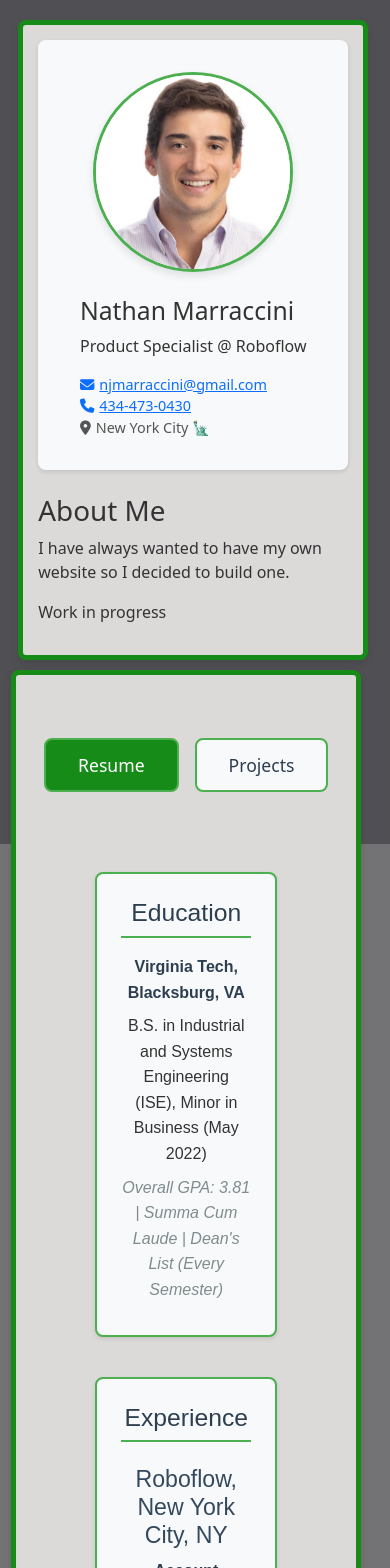
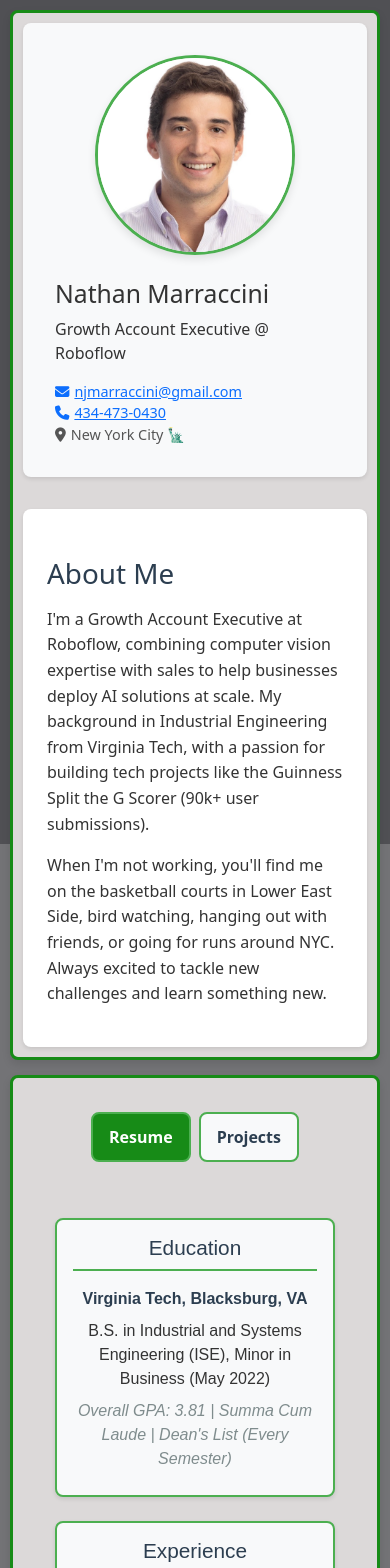
Before and after one commit to nathan-marraccini/nathanmarraccini-website, a React (Vite) app: page / in a window 390 px wide. Shown: the top 1568 px of the page. Built offline with nearby package versions, Linux system fonts and the light colour scheme.

Commit message:
fixing it up

```diff
--- a/src/App.css
+++ b/src/App.css
@@ -22,17 +22,17 @@ html, body {
   display: flex;
   flex-direction: row;
   gap: 20px;
-  width: 90%;
+  width: 95%; /* Controls overall width of both sections */
   align-items: flex-start;
-  margin-left: -5%; /* Move the entire layout slightly to the left */
+  margin-left: -5%; /* Moves everything slightly left */
 }
 
 /* Resume Section */
 .resume-section {
-  flex: 4; /* Increased from 3 to 4 */
+  flex: 4; /* Controls relative width - larger number = more space */
   background-color: #dcd9d9;
   color: #333;
-  padding: 20px;
+  padding: 20px; /* Controls internal spacing */
   border-radius: 8px;
   box-shadow: 0 4px 8px rgba(0, 0, 0, 0.1);
   border: 10px solid rgb(23, 139, 23);
@@ -40,41 +40,60 @@ html, body {
 
 /* Bio Section */
 .bio-section {
-  flex: 0.8; /* Decreased from 1 to 0.8 */
+  flex: 0.90; /* Controls relative width - smaller number = less space */
   background-color: #dcd9d9;
   color: #333;
   display: flex;
   flex-direction: column;
   justify-content: flex-start;
   align-items: center;
-  padding: 20px;
+  padding: 20px; /* Controls internal spacing */
   border-radius: 8px;
   box-shadow: 0 4px 8px rgba(0, 0, 0, 0.1);
   border: 10px solid rgb(23, 139, 23);
-  margin-left: 2%; /* Add some margin to move it more to the left */
+  margin-left: 2%; /* Moves bio section more to the left */
 }
 
 /* Responsive Styles for Mobile */
 @media (max-width: 768px) {
   .main-layout {
-    flex-direction: column; /* Stack elements vertically on mobile */
-    width: 100%; /* Full width for mobile */
-    gap: 10px; /* Reduce spacing */
+    flex-direction: column;
+    width: 95%;
+    gap: 15px;
+    margin-left: 0;
   }
 
   .resume-section,
   .bio-section {
-    flex: none; /* Remove flex-grow */
-    width: 100%; /* Take up full width on mobile */
-    padding: 15px; /* Reduce padding */
-    border-width: 5px; /* Thinner borders on smaller screens */
+    flex: none;
+    width: 100%;
+    padding: 15px;
+    border-width: 5px;
+    margin-left: 0;
   }
 
   .resume-section {
-    order: 2; /* Show the resume below the bio */
+    order: 2;
   }
 
   .bio-section {
-    order: 1; /* Show the bio first */
+    order: 1;
+  }
+
+  .app-container {
+    padding: 10px;
   }
 }
+
+/* Additional breakpoint for very small devices */
+@media (max-width: 480px) {
+  .main-layout {
+    width: 100%;
+  }
+
+  .resume-section,
+  .bio-section {
+    padding: 10px;
+    border-width: 3px;
+  }
+}
--- a/src/components/Bio.css
+++ b/src/components/Bio.css
@@ -49,3 +49,27 @@
 .main-content {
   margin-top: 20px;
 }
+
+.about-section {
+  margin-top: 2rem;
+  padding: 1.5rem;
+  background-color: white;
+  border-radius: 8px;
+  box-shadow: 0 2px 4px rgba(0, 0, 0, 0.1);
+}
+
+.about-content {
+  text-align: left;
+  color: #333;
+}
+
+.about-content p {
+  margin-bottom: 1rem;
+  line-height: 1.6;
+}
+
+.about-section h1 {
+  color: #2c3e50;
+  margin-bottom: 1rem;
+  text-align: left;
+}
--- a/src/components/Bio.tsx
+++ b/src/components/Bio.tsx
@@ -8,11 +8,11 @@ const Bio = () => {
     <div className="bio-outer-container">
       <div className="bio-card">
         <div className="profile-picture">
-          <img src={profilePic} alt="Profile"/>
+          <img src={profilePic} alt="Profile" />
         </div>
         <div className="bio-content">
           <h2 className="bio-name">Nathan Marraccini</h2>
-          <p className="bio-title">Product Specialist @ Roboflow</p>
+          <p className="bio-title">Growth Account Executive @ Roboflow</p>
           <div className="contact-info">
             <a href="mailto:njmarraccini@gmail.com" className="contact-link">
               <i className="fas fa-envelope"></i>
@@ -33,10 +33,20 @@ const Bio = () => {
       <div className="about-section">
         <br />
         <h1>About Me</h1>
-        <p>
-          I have always wanted to have my own website so I decided to build one.
-        </p>
-        <p className="wip-text">Work in progress</p>
+        <div className="about-content">
+          <p>
+            I'm a Growth Account Executive at Roboflow, combining computer vision expertise
+            with sales to help businesses deploy AI solutions at scale.
+            My background in Industrial Engineering from Virginia Tech, with a
+            passion for building tech projects like the Guinness Split the G Scorer
+            (90k+ user submissions).
+          </p>
+          <p>
+            When I'm not working, you'll find me on the basketball
+            courts in Lower East Side, bird watching, hanging out with friends, or going for runs around NYC. Always excited
+            to tackle new challenges and learn something new.
+          </p>
+        </div>
       </div>
     </div>
   );
--- a/src/components/Projects.tsx
+++ b/src/components/Projects.tsx
@@ -7,29 +7,41 @@ const Projects = () => {
   return (
     <div className="projects-container">
       <section>
-        <h2>Guinness SplitScorer (SplitTheG.dev)</h2>
+        <h2>
+          Guinness SplitScorer (
+          <a
+            href="https://splittheg.dev"
+            target="_blank"
+            rel="noopener noreferrer"
+          >
+            splittheg.dev
+          </a>
+          )
+        </h2>
         <p>
           <em>Personal Project</em>
         </p>
         <p>
-          <strong>Users: 90,000+ • Countries: 75+</strong>
+          <strong>Submissions: 90,000+ • Countries: 75+</strong>
         </p>
-        <p>
-          Built a React single-page app that uses computer vision to analyze and
-          score the quality of Guinness "splits" in real time
-        </p>
-        <p>
-          Integrated Supabase for authentication, real-time database, storage,
-          and edge functions; deployed globally on Fly.io to maintain sub-second
-          latency
-        </p>
-        <p>
-          Designed and trained a custom CV model (TensorFlow/PyTorch) to process
-          user-uploaded video frames and compute pour-quality scores
-        </p>
+        <ul>
+          <li>
+            Built a React app that uses computer vision to analyze and score the
+            quality of Guinness "splits" in real time
+          </li>
+          <li>
+            Integrated Supabase for real-time database, storage, and edge
+            functions; deployed globally on Fly.io
+          </li>
+          <li>
+            Designed and trained a custom CV model to process user-uploaded
+            pictures of Guinness pours and displayed a score for how well they
+            split the G
+          </li>
+        </ul>
         <p>
           <strong>Technologies:</strong> React · Supabase · Fly.io · Python ·
-          OpenCV · TensorFlow/PyTorch · Docker · JavaScript
+          OpenCV · Roboflow · Docker · JavaScript
         </p>
       </section>
 
@@ -77,9 +89,7 @@ const Projects = () => {
 
       <section>
         <h2>Bitcoin Analysis and Visualization</h2>
-        <p>
-          <em>March 2023 - Present</em>
-        </p>
+        <em>Personal Project</em>
         <ul>
           <li>
             Developed a data pipeline using AWS Lambda and Beautiful Soup to
@@ -94,16 +104,16 @@ const Projects = () => {
 
       <section>
         <h2>NBA Game Predictions</h2>
-        <p>
-          <em>December 2022 - April 2023</em>
-        </p>
+        <em>Personal Project</em>
         <ul>
           <li>
             Scraped data for 2460 NBA games and used scikit-learn's
-            RandomForestClassifier for prediction
+            RandomForestClassifier to create a model that predicted the outcome
+            of each game ATS (against the spread).
           </li>
           <li>
-            Achieved 61% accuracy against the spread by the end of the season
+            Achieved 61% accuracy against the spread by the end of the season,
+            running the model on a daily basis and against 53 games total.
           </li>
         </ul>
       </section>
--- a/src/components/Resume.css
+++ b/src/components/Resume.css
@@ -1,13 +1,13 @@
 /* src/components/Resume.css */
 .resume-outer-container {
     width: 100%;
-    max-width: 1200px;
+    max-width: 1800px;
     margin: 0 auto;
     padding: 2rem;
 }
 
 .resume-container {
-    max-width: 800px;
+    max-width: 1400px;
     margin: 0 auto;
     padding: 2rem;
     font-family: Arial, sans-serif;
@@ -15,7 +15,7 @@
 
 .resume-container section {
     margin-bottom: 2.5rem;
-    padding: 1.5rem;
+    padding: 2rem;
     border-radius: 8px;
     background-color: #f8f9fa;
     box-shadow: 0 2px 4px rgba(0, 0, 0, 0.1);
@@ -62,3 +62,58 @@
 .resume-container em {
     color: #7f8c8d;
 }
+
+/* Mobile Responsive Styles */
+@media (max-width: 768px) {
+  .resume-outer-container {
+    padding: 1rem;
+  }
+
+  .resume-container {
+    max-width: 100%;
+    padding: 1rem;
+  }
+
+  .resume-container section {
+    padding: 1.5rem;
+    margin-bottom: 1.5rem;
+  }
+
+  .resume-container h1 {
+    font-size: 1.8rem;
+    margin-bottom: 1.5rem;
+  }
+
+  .resume-container h2 {
+    font-size: 1.4rem;
+  }
+
+  .resume-container h3 {
+    font-size: 1.2rem;
+  }
+
+  .resume-container p,
+  .resume-container li {
+    font-size: 1rem;
+    line-height: 1.5;
+  }
+}
+
+/* Very small devices */
+@media (max-width: 480px) {
+  .resume-container section {
+    padding: 1rem;
+  }
+
+  .resume-container h1 {
+    font-size: 1.6rem;
+  }
+
+  .resume-container h2 {
+    font-size: 1.3rem;
+  }
+
+  .resume-container h3 {
+    font-size: 1.1rem;
+  }
+}
--- a/src/components/Resume.tsx
+++ b/src/components/Resume.tsx
@@ -43,10 +43,10 @@ const Resume = () => {
                 Helping build out the sales motion for Growth and Starter Plan
                 customers ($5M+ in combined ARR and annualized MRR)
               </li>
-              <li>110% quota attainment in 2025</li>
+              <li>112% quota attainment across Q4 '24 and Q1 '25</li>
               <li>
-                Built out reporting using GCP BiqQuery for Growth sales reps reps to monitor
-                account credit usage.
+                Built out reporting using GCP BiqQuery for Growth Sales reps to
+                monitor and promote account level credit usage.
               </li>
             </ul>
             <p>
@@ -71,7 +71,7 @@ const Resume = () => {
                 Consumer Privacy Act (CCPA) obligations.
               </li>
               <li>
-                Built process documentation and forms to keep an international
+                Built process documentation and dashboards to keep an international
                 bank compliant with new CPRA laws and regulations.
               </li>
               <li>
@@ -135,8 +135,9 @@ const Resume = () => {
           <section>
             <h2>Skills and Interests</h2>
             <p>
-              Sales, Computer Vision, SQL, Python, Supabase scikit-learn, Amazon Web Services
-              (RDS, S3, Lambda, CloudWatch Events, IAM Policy)
+              Sales (Usage Based) • Computer Vision • Dashboarding • SQL •
+              Python • AWS Cloud • Javascript • React • Docker • Supabase •
+              Roboflow • OpenCV • Git
             </p>
           </section>
         </div>
--- a/src/components/Tabs.css
+++ b/src/components/Tabs.css
@@ -1,21 +1,24 @@
 .tabs-container {
   display: flex;
   justify-content: center;
-  gap: 1rem;
+  gap: 1.5rem;
   margin-bottom: 2rem;
   padding: 1rem;
+  width: 100%;
 }
 
 .tab-button {
-  padding: 0.75rem 2rem;
-  font-size: 1.1rem;
+  padding: 1rem 3rem;
+  font-size: 1.3rem;
+  font-weight: 600;
   border: none;
   border-radius: 8px;
   background-color: #f8f9fa;
   color: #2c3e50;
   cursor: pointer;
   transition: all 0.3s ease;
-  border: 2px solid #4CAF50;
+  border: 3px solid #4CAF50;
+  white-space: nowrap;
 }
 
 .tab-button:hover {
@@ -26,4 +29,32 @@
 .tab-button.active {
   background-color: rgb(23, 139, 23);
   color: white;
+  font-weight: 700;
 }
+
+/* Mobile Responsive Styles */
+@media (max-width: 768px) {
+  .tabs-container {
+    gap: 1rem;
+    padding: 0.5rem;
+  }
+
+  .tab-button {
+    padding: 0.8rem 1.5rem;
+    font-size: 1.1rem;
+    border-width: 2px;
+  }
+}
+
+/* Very small devices */
+@media (max-width: 480px) {
+  .tabs-container {
+    gap: 0.5rem;
+    padding: 0.5rem;
+  }
+
+  .tab-button {
+    padding: 0.7rem 1rem;
+    font-size: 1rem;
+  }
+}
```
Also changed, not shown: src/components/Projects.css (+62 -4 lines).
